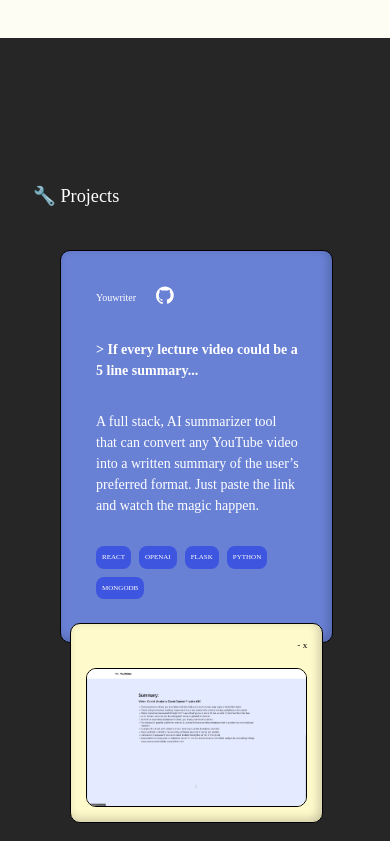
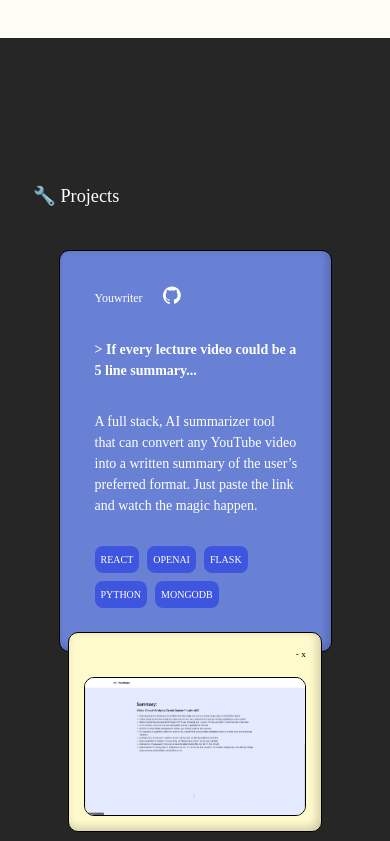
Before and after one commit to annikahxu/personal-portfolio, a React (Create React App) app: page / in a window 390 px wide. Shown: the part 1855-2696 px from the top of the page. Built offline with nearby package versions, Linux system fonts and the light colour scheme.

Commit message:
css changes

```diff
--- a/src/App.css
+++ b/src/App.css
@@ -136,15 +136,19 @@
     /* max-width: 75rem;
   box-sizing: border-box;
   padding: 10px; */
-    margin-left: 40px;
-    margin-right: 40px;
+    margin-left: 20px;
+    margin-right: 20px;
+  }
+  .section-container > h2,
+  .section-container > .projects-section > h3 {
+    margin-left: 30px;
   }
 }
 
 @media screen and (max-width: 430px) {
   .section-container {
     margin-left: 3px;
-    margin-right: 0px;
+    margin-right: 3px;
   }
 
   .section-container > h2,
--- a/src/css/Contact.css
+++ b/src/css/Contact.css
@@ -179,4 +179,8 @@
   .contact-text {
     margin-top: 10px;
   }
+
+  .contact-container {
+    padding-top: 40px;
+  }
 }
--- a/src/css/Project.css
+++ b/src/css/Project.css
@@ -169,7 +169,7 @@
   }
 
   .project-description h3 {
-    font-size: 14px;
+    font-size: 16px;
   }
 
   /* .project-description p {
@@ -194,7 +194,7 @@
   }
 
   .badge p {
-    font-size: 9px;
+    font-size: 11px;
   }
 
   .github {
@@ -219,7 +219,7 @@
   }
 
   .project-description h3 {
-    font-size: 10px;
+    font-size: 12px;
   }
 
   /* .project-description p {
@@ -238,10 +238,16 @@
   }
 
   .badge p {
-    font-size: 7px;
+    font-size: 10px;
   }
 
   .github {
     width: 18px;
   }
 }
+
+@media screen and (max-width: 350px) {
+  .project-description h3 {
+    font-size: 10px;
+  }
+}
--- a/src/css/Projects.css
+++ b/src/css/Projects.css
@@ -15,7 +15,7 @@
   color: white;
 }
 
-@media screen and (max-width: 595px) {
+@media screen and (max-width: 560px) {
   .projects-container {
     padding-top: 40px;
   }
```
